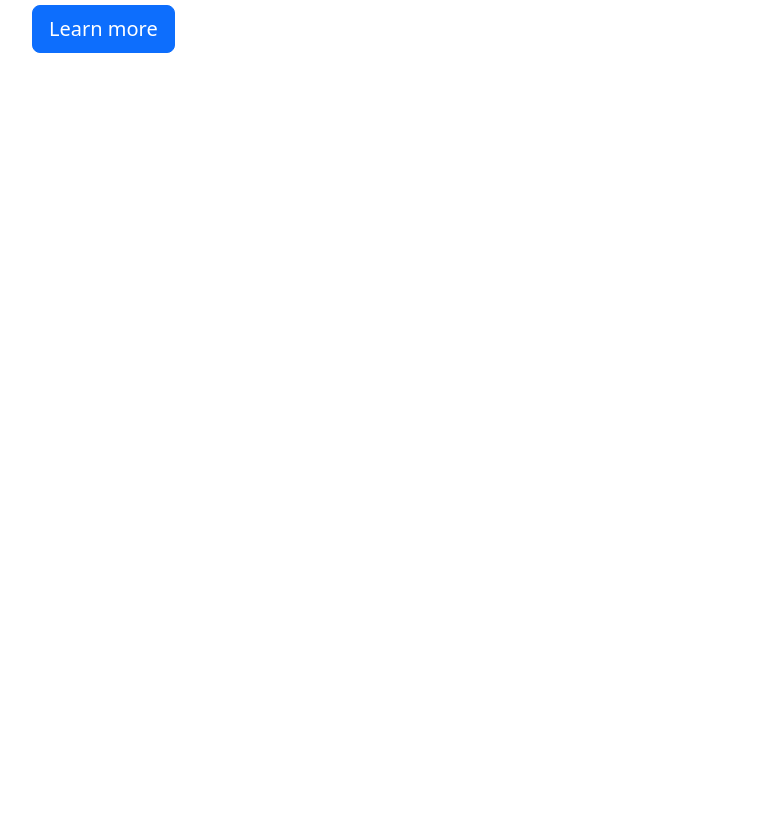
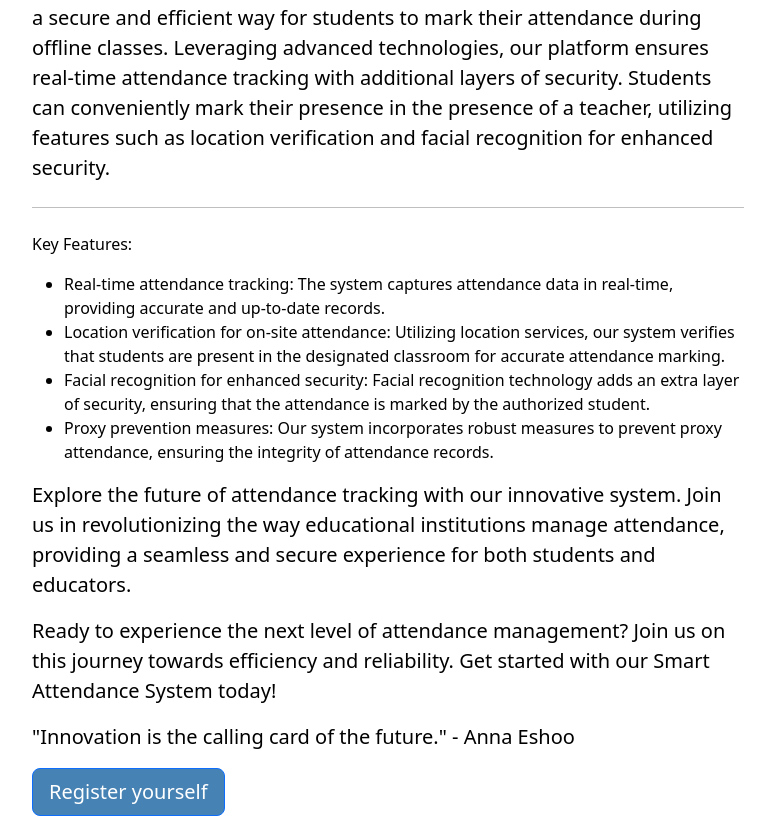
Before and after one commit to Ujjawal-Rajput/Attendence, a Flask app: page /about in a window 1280 px wide. Shown: the part 744-1576 px from the top of the page, without its empty margins (62-837 px from the left). Before the commit the page ends 797 px from the top, so only its background shows below. Run offline with Flask 3, Linux system fonts and the light colour scheme; some libraries are stand-ins or nearby versions.

Commit message:
changed are made

```diff
--- a/attendenceSystem/templates/about.html
+++ b/attendenceSystem/templates/about.html
@@ -1,9 +1,10 @@
 {% extends "layout.html" %}
 {% block content %}
-    <!-- <h1>About Page</h1> -->
+    <!--<h1>About Page</h1>-->
     <div class="container">
         <div class="jumbotron">
             <h1 class="display-4">About Our Smart Attendance System</h1>
+            <img src="https://source.unsplash.com/1200x800/?technology" class="img-fluid" alt="Technology Image">
             <p class="lead">Welcome to our innovative Smart Attendance System. Our system provides a secure and
                 efficient way for students to mark their attendance during offline classes. Leveraging advanced
                 technologies, our platform ensures real-time attendance tracking with additional layers of security.
@@ -21,8 +22,14 @@
                 <li>Proxy prevention measures: Our system incorporates robust measures to prevent proxy attendance,
                     ensuring the integrity of attendance records.</li>
             </ul>
+            <p class="lead">Explore the future of attendance tracking with our innovative system. Join us in
+                revolutionizing the way educational institutions manage attendance, providing a seamless and secure
+                experience for both students and educators.</p>
+            <p class="lead">Ready to experience the next level of attendance management? Join us on this journey towards
+                efficiency and reliability. Get started with our Smart Attendance System today!</p>
+            <p class="lead">"Innovation is the calling card of the future." - Anna Eshoo</p>
             <p class="lead">
-                <a class="btn btn-primary btn-lg" href="#" role="button">Learn more</a>
+                <a class="btn btn-primary btn-lg" href="/register" role="button" style="background-color: steelblue;">Register yourself</a>
             </p>
         </div>
     </div>
--- a/run.py
+++ b/run.py
@@ -1,4 +1,5 @@
 from attendenceSystem import app
 
 if __name__ == '__main__':
-    app.run(debug=True, host="192.168.1.6")
+        app.run(debug=True, host="127.0.0.1")
+    # app.run(debug=True, host="192.168.1.6")
```
Also changed, not shown: attendenceSystem/static/img/e3d77d7b879181ef.jpg (added), attendenceSystem/static/img/favicon.png (added).
